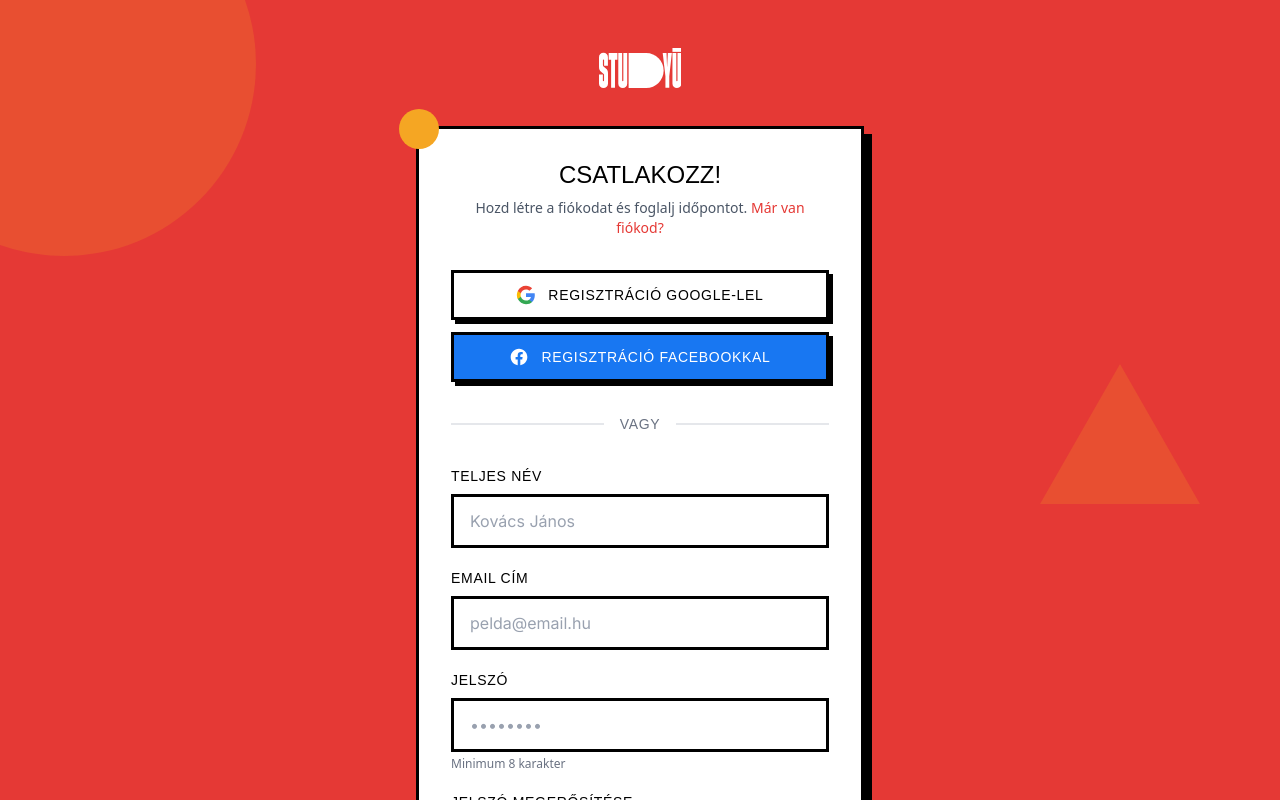
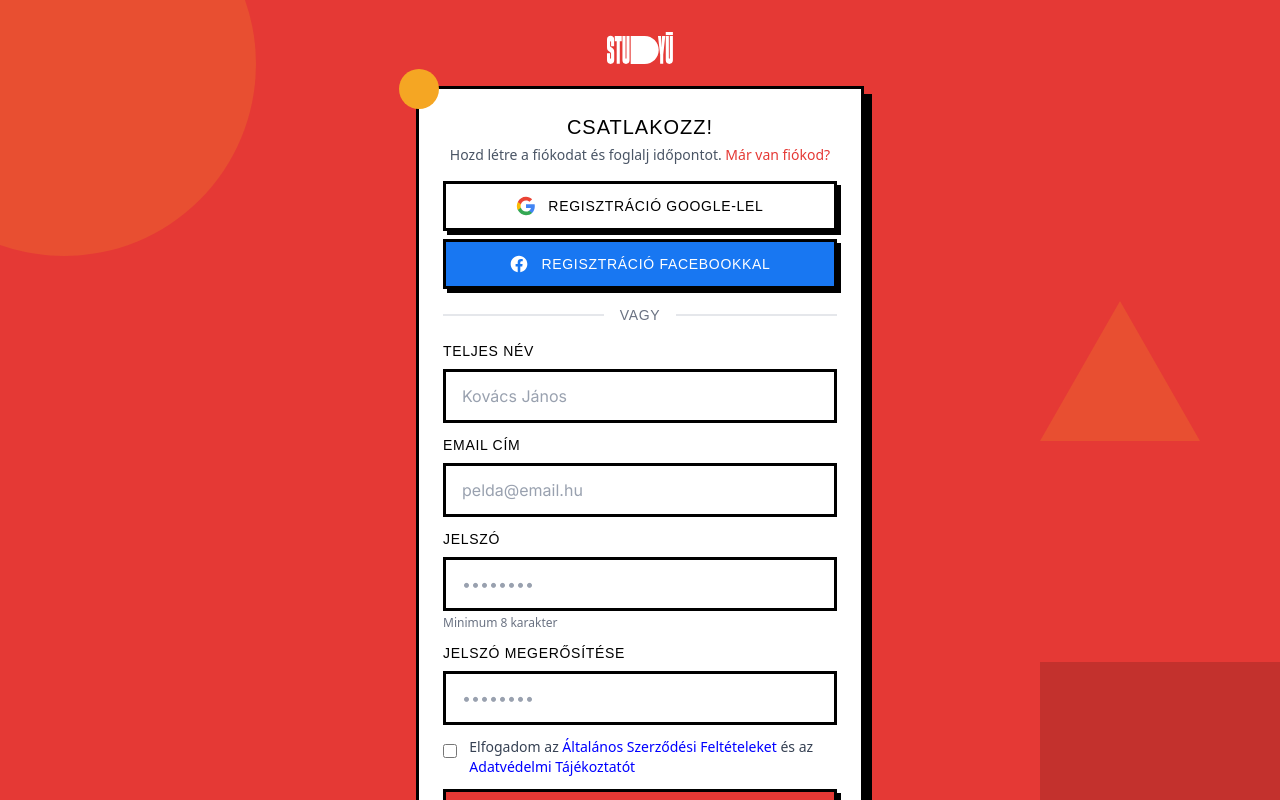
Before and after one commit to pixeloid/studyu, a Next.js app: page /auth/register in a window 1280 px wide. Shown: the top 800 px of the page. Built offline with nearby package versions, Linux system fonts and the light colour scheme; no server answers; a web font is replaced by a local one.

Commit message:
fix: reduce login/register page height - tighter spacing on desktop
Co-Authored-By: Claude Opus 4.6 (1M context) <noreply@anthropic.com>

```diff
--- a/src/app/auth/login/page.tsx
+++ b/src/app/auth/login/page.tsx
@@ -84,7 +84,7 @@ function LoginContent() {
   }
 
   return (
-    <div className="min-h-screen flex items-center justify-center bg-white px-4 py-12 relative overflow-hidden">
+    <div className="min-h-screen flex items-center justify-center bg-white px-4 py-6 lg:py-8 relative overflow-hidden">
       {/* Geometric background decorations */}
       <div
         className="absolute top-0 left-0 w-96 h-96 -translate-x-1/2 -translate-y-1/2 rounded-full opacity-10"
@@ -110,17 +110,17 @@ function LoginContent() {
 
       <div className="w-full max-w-md relative z-10">
         {/* Logo */}
-        <div className="text-center mb-8">
+        <div className="text-center mb-4">
           <Link href="/" className="inline-flex items-center">
-            <StudyULogo className="h-10" />
+            <StudyULogo className="h-8" />
           </Link>
         </div>
 
-        <BauhausCard padding="lg" accentColor="blue" hasCornerAccent accentPosition="top-right">
-          <h2 className="text-bauhaus-subheading text-center mb-2">
+        <BauhausCard padding="md" accentColor="blue" hasCornerAccent accentPosition="top-right">
+          <h2 className="font-bugrino text-xl uppercase tracking-wider text-center mb-1">
             Üdv újra!
           </h2>
-          <p className="text-center text-gray-600 text-sm mb-8">
+          <p className="text-center text-gray-600 text-sm mb-4">
             Jelentkezz be a fiókodba.{' '}
             <Link href={`/auth/register${nextUrl ? `?next=${encodeURIComponent(nextUrl)}` : ''}`} className="text-[var(--bauhaus-blue)] hover:underline font-medium">
               Még nincs fiókod?
@@ -137,7 +137,7 @@ function LoginContent() {
           )}
 
           {/* OAuth buttons */}
-          <div className="space-y-3 mb-6">
+          <div className="space-y-2 mb-4">
             <button
               onClick={() => handleOAuthLogin('google')}
               disabled={loading}
@@ -182,7 +182,7 @@ function LoginContent() {
           </div>
 
           {/* Divider */}
-          <div className="relative my-8">
+          <div className="relative my-4">
             <div className="absolute inset-0 flex items-center">
               <div className="w-full border-t-[2px] border-gray-200" />
             </div>
@@ -194,7 +194,7 @@ function LoginContent() {
           </div>
 
           {/* Email form */}
-          <form onSubmit={handleEmailLogin} className="space-y-6">
+          <form onSubmit={handleEmailLogin} className="space-y-4">
             <BauhausInput
               label="Email cím"
               type="email"
--- a/src/app/auth/register/page.tsx
+++ b/src/app/auth/register/page.tsx
@@ -142,7 +142,7 @@ function RegisterContent() {
   }
 
   return (
-    <div className="min-h-screen flex items-center justify-center px-4 py-12 relative overflow-hidden" style={{ backgroundColor: 'var(--bauhaus-red)' }}>
+    <div className="min-h-screen flex items-center justify-center px-4 py-6 lg:py-8 relative overflow-hidden" style={{ backgroundColor: 'var(--bauhaus-red)' }}>
       {/* Geometric background decorations */}
       <div
         className="absolute top-0 left-0 w-96 h-96 -translate-x-1/3 -translate-y-1/3 rounded-full opacity-20"
@@ -165,17 +165,17 @@ function RegisterContent() {
 
       <div className="w-full max-w-md relative z-10">
         {/* Logo */}
-        <div className="text-center mb-8">
+        <div className="text-center mb-4">
           <Link href="/" className="inline-flex items-center">
-            <StudyULogo className="h-10" color="#FFFFFF" />
+            <StudyULogo className="h-8" color="#FFFFFF" />
           </Link>
         </div>
 
-        <BauhausCard padding="lg" accentColor="yellow" hasCornerAccent accentPosition="top-left">
-          <h2 className="text-bauhaus-subheading text-center mb-2">
+        <BauhausCard padding="md" accentColor="yellow" hasCornerAccent accentPosition="top-left">
+          <h2 className="font-bugrino text-xl uppercase tracking-wider text-center mb-1">
             Csatlakozz!
           </h2>
-          <p className="text-center text-gray-600 text-sm mb-8">
+          <p className="text-center text-gray-600 text-sm mb-4">
             Hozd létre a fiókodat és foglalj időpontot.{' '}
             <Link href={`/auth/login${nextUrl ? `?next=${encodeURIComponent(nextUrl)}` : ''}`} className="text-[var(--bauhaus-red)] hover:underline font-medium">
               Már van fiókod?
@@ -192,7 +192,7 @@ function RegisterContent() {
           )}
 
           {/* OAuth buttons */}
-          <div className="space-y-3 mb-6">
+          <div className="space-y-2 mb-4">
             <button
               onClick={() => handleOAuthLogin('google')}
               disabled={loading}
@@ -225,7 +225,7 @@ function RegisterContent() {
           </div>
 
           {/* Divider */}
-          <div className="relative my-8">
+          <div className="relative my-4">
             <div className="absolute inset-0 flex items-center">
               <div className="w-full border-t-[2px] border-gray-200" />
             </div>
@@ -237,7 +237,7 @@ function RegisterContent() {
           </div>
 
           {/* Registration form */}
-          <form onSubmit={handleRegister} className="space-y-5">
+          <form onSubmit={handleRegister} className="space-y-3">
             <BauhausInput
               label="Teljes név"
               type="text"
```
